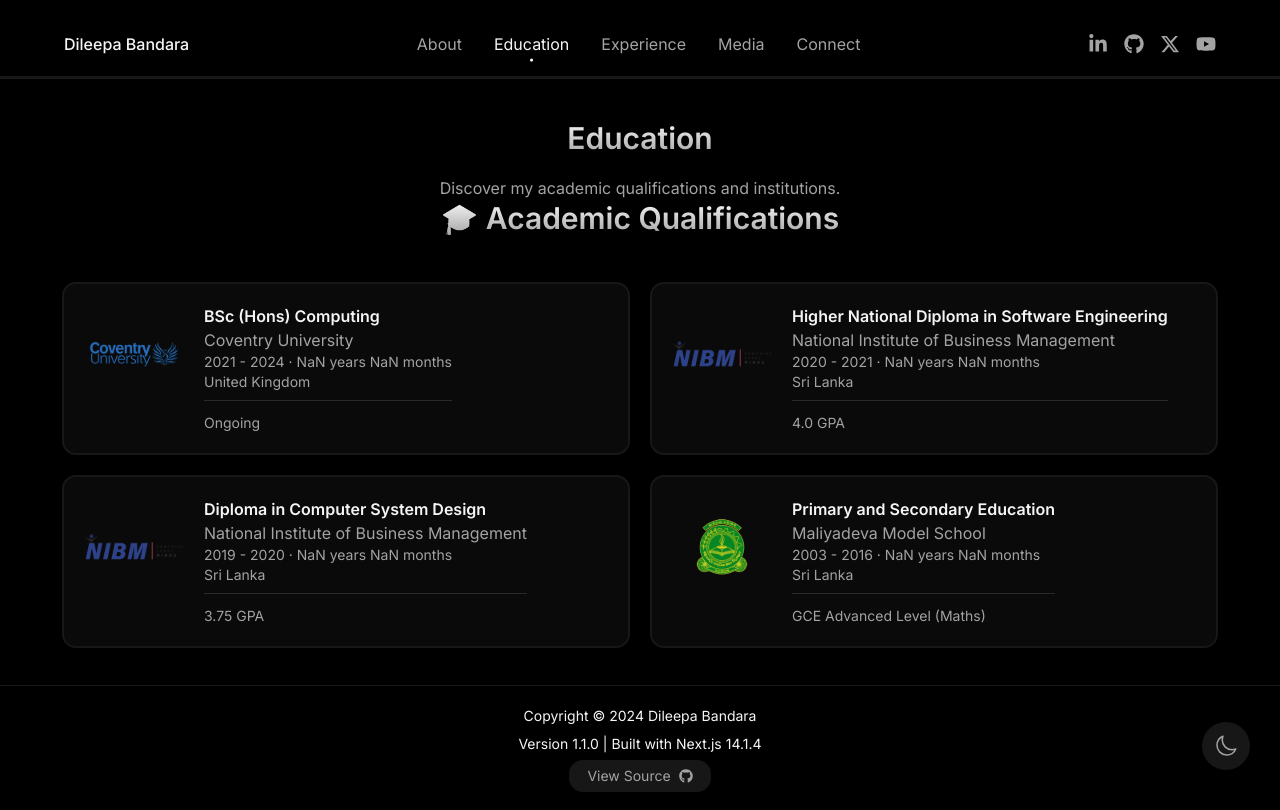
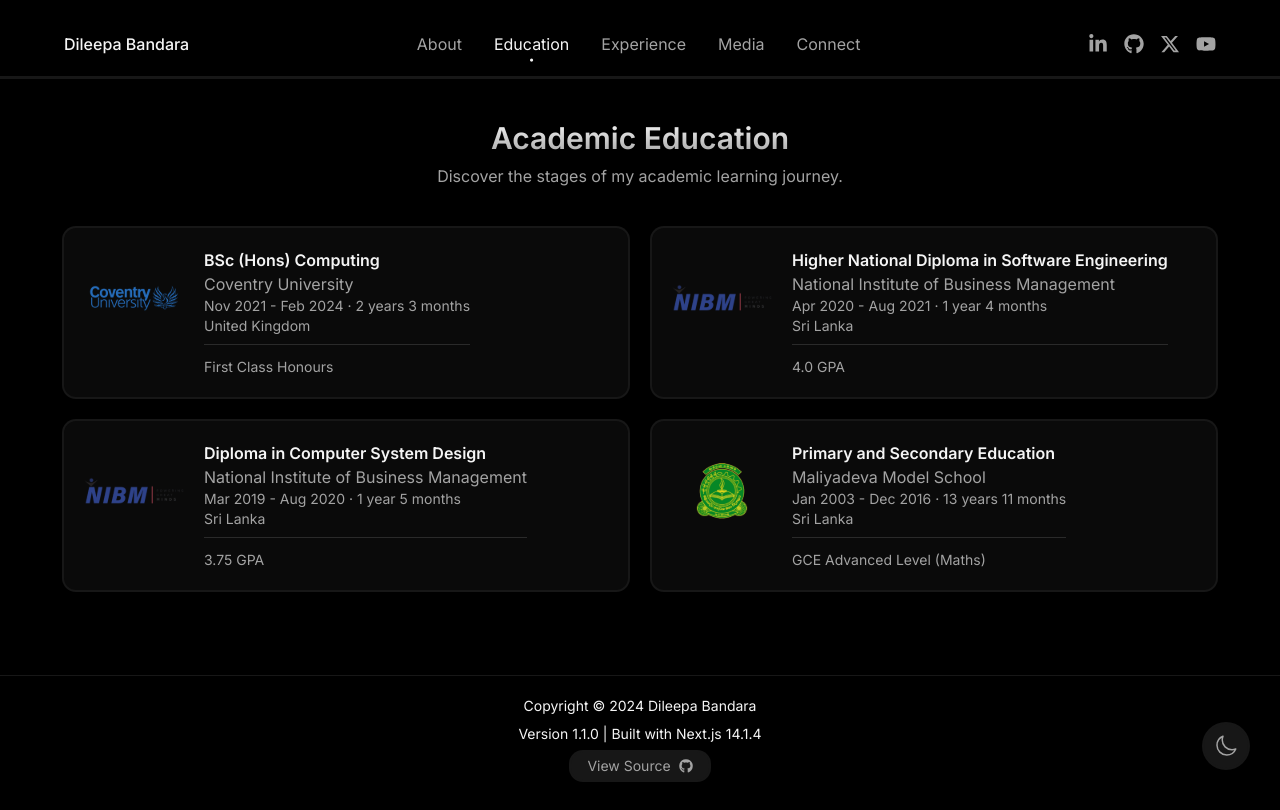
Before and after one commit to dileepadev/dileepa.dev, a Next.js app: page /education in a window 1280 px wide. Built offline with nearby package versions, Linux system fonts and the light colour scheme.

Commit message:
feat: Update education page
- Add new cards and layout design

```diff
--- a/src/app/education/page.tsx
+++ b/src/app/education/page.tsx
@@ -4,18 +4,17 @@ import textData from "@/constants/textData";
 
 export default function Education() {
   return (
-    <section>
-      <div className="flex flex-col justify-center items-center">
-        <p className="pageTitleTheme">{textData.educationPageData.title}</p>
-        <p className="pt-5 text-base font-normal text-center textSecondaryTheme">
-          {textData.educationPageData.subtitle}
-        </p>
-      </div>
-      <SectionTitle title="🎓 Academic Qualifications" />
-      <ItemCards.iconCard
-        listItems={textData.educationPageData.academic}
-        page="Education"
-      />
-    </section>
+    <div>
+      <section key="Academic">
+        <SectionTitle
+          title="Academic Education"
+          subTitle={textData.educationPageData.subtitle}
+        />
+        <ItemCards.iconCard
+          listItems={textData.educationPageData.academic}
+          page="Education"
+        />
+      </section>
+    </div>
   );
 }
--- a/src/constants/textData.ts
+++ b/src/constants/textData.ts
@@ -161,15 +161,15 @@ const aboutPageData: AboutPageData = {
 const educationPageData: EducationPageData = {
   title: "Education",
 
-  subtitle: "Discover my academic qualifications and institutions.",
+  subtitle: "Discover the stages of my academic learning journey.",
 
   academic: [
     {
       course: "BSc (Hons) Computing",
       institute: "Coventry University",
       location: "United Kingdom",
-      years: "2021 - 2024",
-      status: "Ongoing",
+      years: "Nov 2021 - Feb 2024",
+      status: "First Class Honours",
       image: "coventry",
       link: PageLinks.education.coventry,
     },
@@ -177,7 +177,7 @@ const educationPageData: EducationPageData = {
       course: "Higher National Diploma in Software Engineering",
       institute: "National Institute of Business Management",
       location: "Sri Lanka",
-      years: "2020 - 2021",
+      years: "Apr 2020 - Aug 2021",
       status: "4.0 GPA",
       image: "nibm",
       link: PageLinks.education.nibm,
@@ -186,7 +186,7 @@ const educationPageData: EducationPageData = {
       course: "Diploma in Computer System Design",
       institute: "National Institute of Business Management",
       location: "Sri Lanka",
-      years: "2019 - 2020",
+      years: "Mar 2019 - Aug 2020",
       status: "3.75 GPA",
       image: "nibm",
       link: PageLinks.education.nibm,
@@ -195,7 +195,7 @@ const educationPageData: EducationPageData = {
       course: "Primary and Secondary Education",
       institute: "Maliyadeva Model School",
       location: "Sri Lanka",
-      years: "2003 - 2016",
+      years: "Jan 2003 - Dec 2016",
       status: "GCE Advanced Level (Maths)",
       image: "mms",
       link: PageLinks.education.mms,
```
